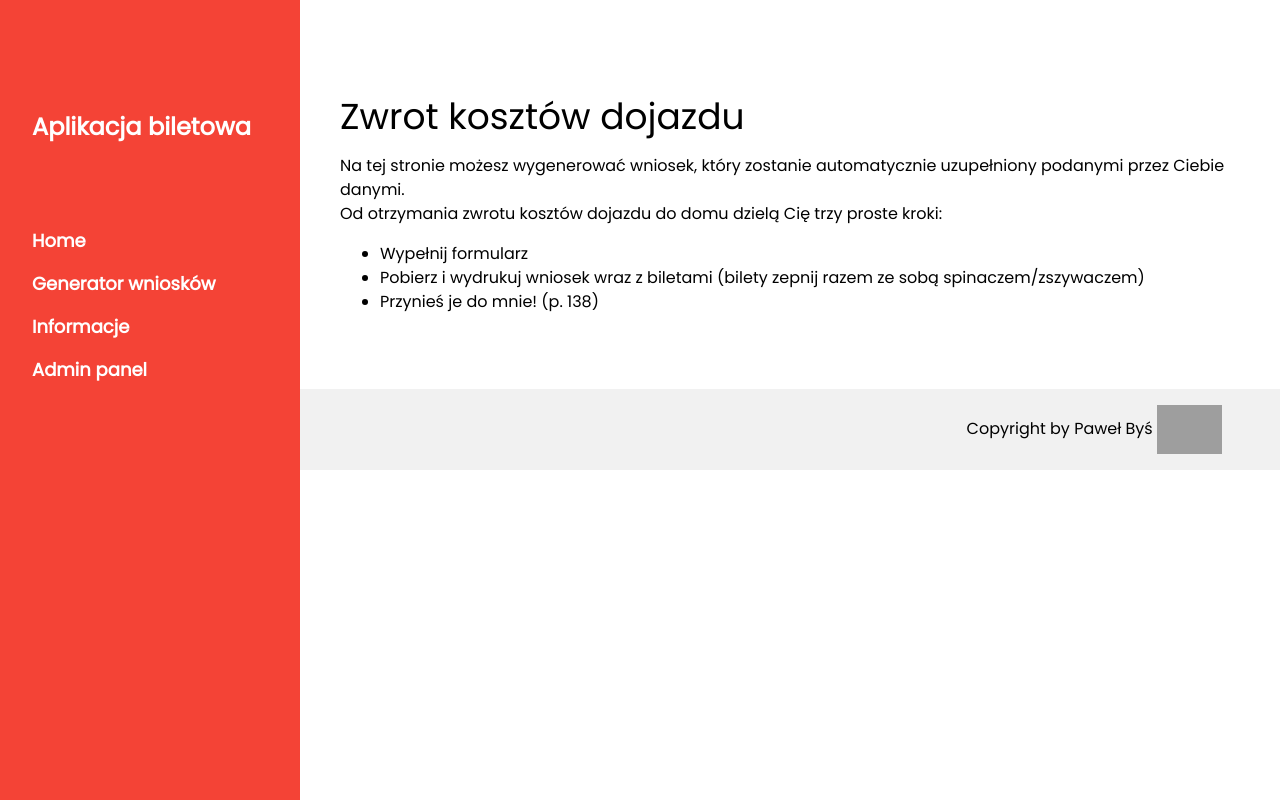
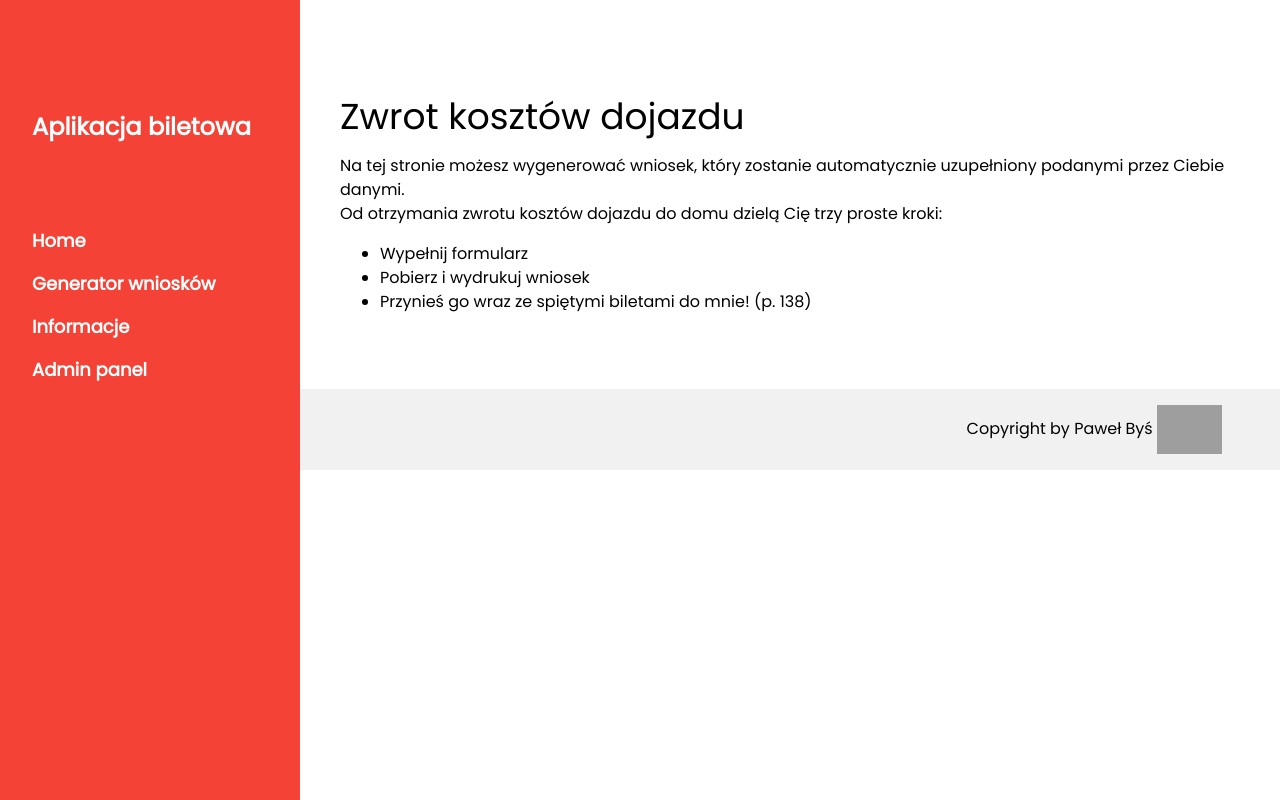
Before and after one commit to PawelBys/Biletomat, a Django app: page / in a window 1280 px wide. Run offline with Django 3.2, Linux system fonts and the light colour scheme; some libraries are stand-ins or nearby versions; grey boxes are pictures that could not be loaded.

Commit message:
poprawione opisy pól + padding

```diff
--- a/generator/forms.py
+++ b/generator/forms.py
@@ -23,7 +23,7 @@ class BiletForm(forms.Form):
     stopien = forms.CharField(widget=forms.Select(choices=STOPNIE), label="Stopień")
     adres = forms.CharField(max_length=100, initial='', help_text="WZÓR: ul. Kolejowa 7/23, 01-476 Warszawa")
     pluton = forms.CharField(widget=forms.Select(choices=PLUTONY))
-    data_wyjazdu = forms.DateField(widget=DateInput(), initial=date.today())
+    data_wyjazdu = forms.DateField(widget=DateInput(), initial=date.today(), help_text="Data z blankietu (np. sobota, nie piątek)")
     data_powrotu = forms.DateField( widget=DateInput(), initial=date.today())
     tam_z_powrotem = forms.CharField(widget=forms.Select(choices=TAM), required=False, label="Tam/Tam i z powrotem", help_text="Czy składasz wniosek z biletem w jedną, czy w obie strony?")
     miasto = forms.CharField(max_length=30, label="Miasto (z biletu)")
--- a/templates/generate.html
+++ b/templates/generate.html
@@ -33,7 +33,7 @@
     {% for field in form.visible_fields %}
       <tr>
         <th style="text-align:right">{{ field.label_tag }}</th>
-        <td>
+        <td style="padding:5px">
 
 
           {{ field.errors }}
--- a/templates/home.html
+++ b/templates/home.html
@@ -8,7 +8,7 @@ Na tej stronie możesz wygenerować wniosek, który zostanie automatycznie uzupe
 Od otrzymania zwrotu kosztów dojazdu do domu dzielą Cię trzy proste kroki:
 <ul>
     <li>Wypełnij formularz</li>
-    <li>Pobierz i wydrukuj wniosek wraz z biletami (bilety zepnij razem ze sobą spinaczem/zszywaczem)</li>
-    <li>Przynieś je do mnie! (p. 138)</li>
+    <li>Pobierz i wydrukuj wniosek</li>
+    <li>Przynieś go wraz ze spiętymi biletami do mnie! (p. 138)</li>
 </ul>
 {% endblock %}
```
